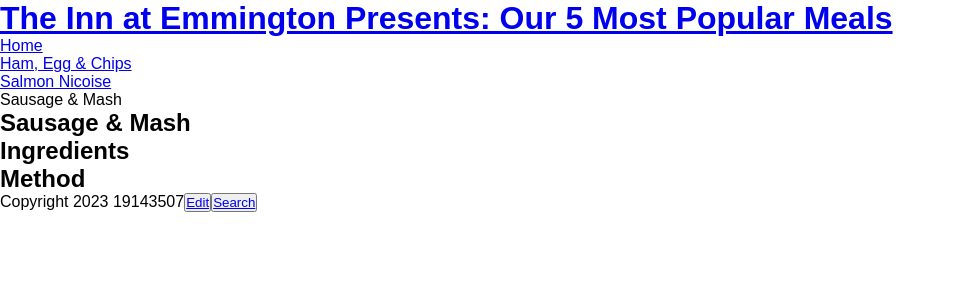
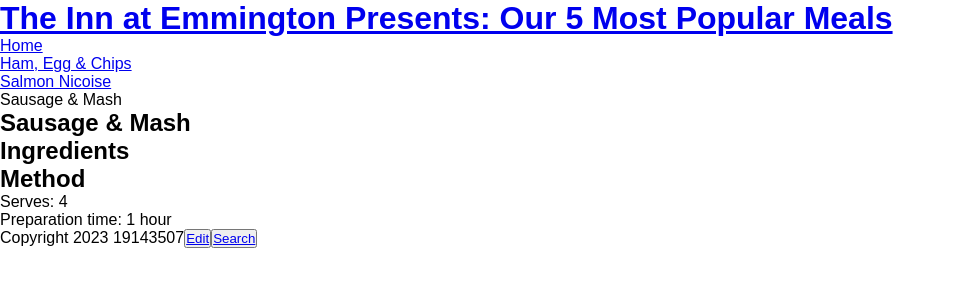
Before and after one commit to 19143507/inn-at-emmington, a Jekyll site: the page built from _recipes/sausage-mash.md, in a window 1280 px wide. Shown: the top 300 px of the page, without its empty margins (0-956 px from the left). Built offline with Jekyll 4.4.1, drawn with Linux system fonts in a browser that asks for light colours.

Commit message:
Update Recipe “sausage-mash”

```diff
--- a/_recipes/sausage-mash.md
+++ b/_recipes/sausage-mash.md
@@ -7,3 +7,6 @@ layout: recipe
 ## Ingredients
 
 ## Method
+
+- Serves: 4
+- Preparation time: 1 hour
```
